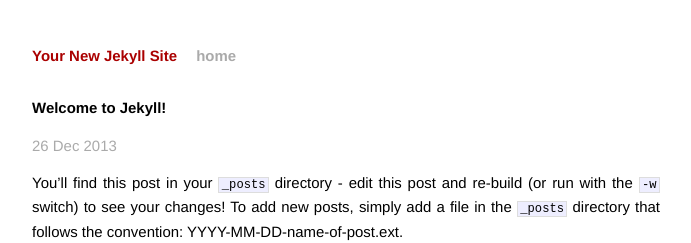
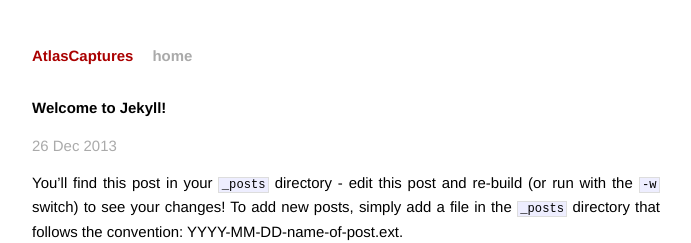
Before and after one commit to cmpfitz/cmpfitz.github.io, a Jekyll site: the page built from _posts/2013-12-26-welcome-to-jekyll.markdown, in a window 1280 px wide. Shown: the top 243 px of the page, without its empty margins (294-985 px from the left). Built offline with Jekyll 4.4.1, drawn with Linux system fonts in a browser that asks for light colours; Markdown is read by kramdown in place of the engine named in the settings.

Commit message:
pagination enabled; 15

```diff
--- a/_config.yml
+++ b/_config.yml
@@ -1,3 +1,4 @@
-name: Your New Jekyll Site
+name: AtlasCaptures
 markdown: redcarpet
 pygments: true
+paginate: 15
```
